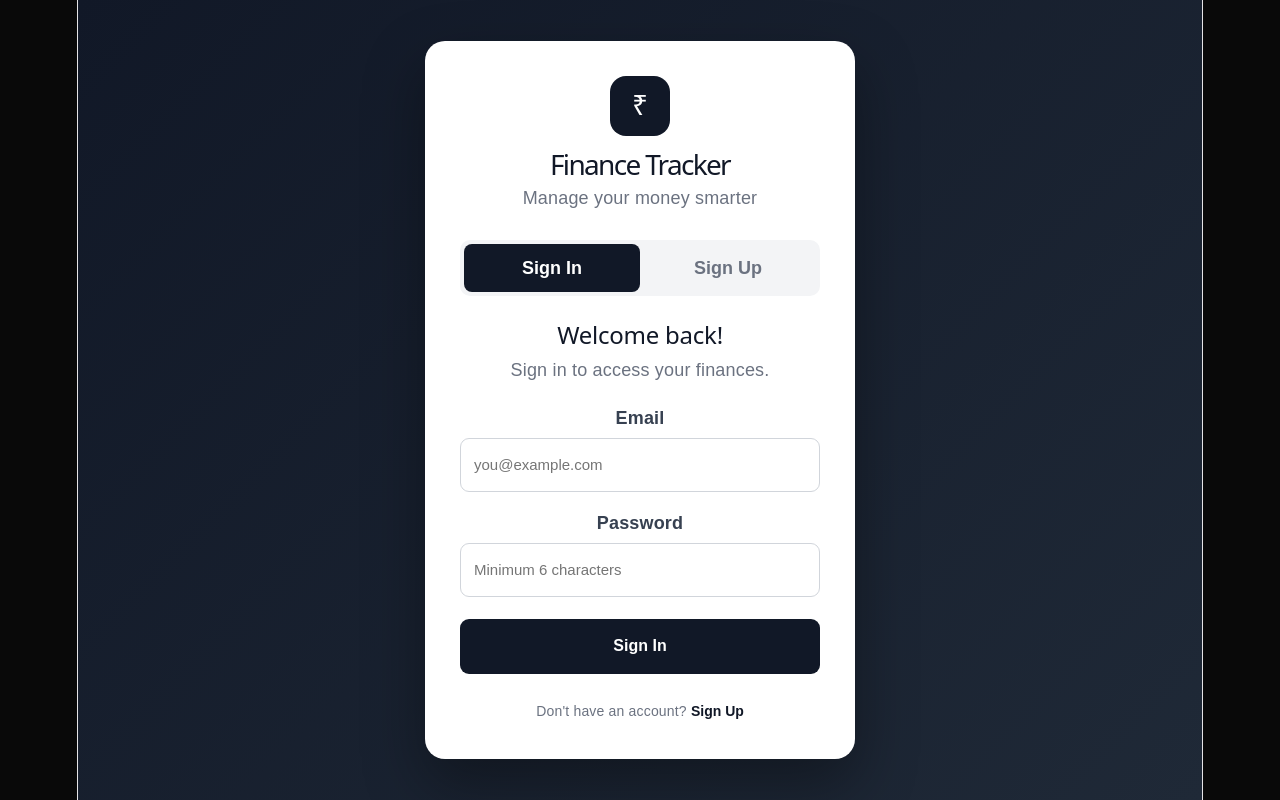
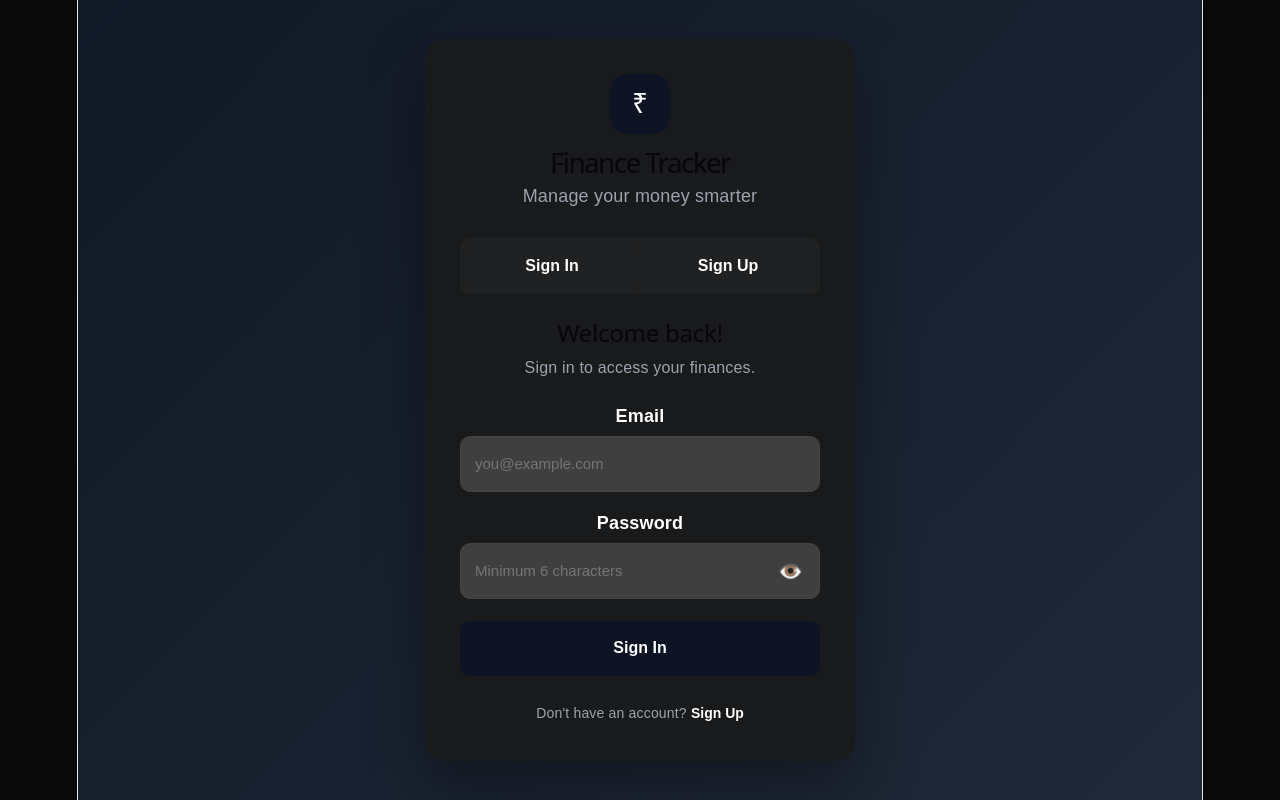
Before and after one commit to Rakib-251/Finance-Expense-Tracker, a React app in the folder frontend/: page / in a window 1280 px wide. Built offline with nearby package versions, Linux system fonts and the light colour scheme; the HTML template or start-up script is replaced by a standard one.

Commit message:
Add password visibility toggle

```diff
--- a/frontend/src/Auth.jsx
+++ b/frontend/src/Auth.jsx
@@ -12,9 +12,15 @@ function Auth({ onAuth }) {
         password: "",
     });
 
+    const [showPassword, setShowPassword] = useState(false);
+
     const [loading, setLoading] = useState(false);
     const [error, setError] = useState("");
     const [message, setMessage] = useState("");
+
+    // ===============================
+    // HANDLE INPUT
+    // ===============================
 
     const handleChange = (event) => {
         setFormData({
@@ -25,6 +31,10 @@ function Auth({ onAuth }) {
         setError("");
         setMessage("");
     };
+
+    // ===============================
+    // SUBMIT
+    // ===============================
 
     const handleSubmit = async (event) => {
         event.preventDefault();
@@ -60,6 +70,15 @@ function Auth({ onAuth }) {
                 }
             );
 
+            const contentType =
+                response.headers.get("content-type");
+
+            if (!contentType?.includes("application/json")) {
+                throw new Error(
+                    "Server returned an invalid response. Please make sure the backend is deployed."
+                );
+            }
+
             const result = await response.json();
 
             if (!response.ok || !result.success) {
@@ -68,6 +87,10 @@ function Auth({ onAuth }) {
                         "Something went wrong"
                 );
             }
+
+            // ===============================
+            // LOGIN SUCCESS
+            // ===============================
 
             if (isLogin) {
                 localStorage.setItem(
@@ -81,7 +104,13 @@ function Auth({ onAuth }) {
                 );
 
                 onAuth(result.data);
-            } else {
+            }
+
+            // ===============================
+            // SIGNUP SUCCESS
+            // ===============================
+
+            else {
                 setMessage(
                     "Account created successfully! Please sign in."
                 );
@@ -93,21 +122,34 @@ function Auth({ onAuth }) {
                     email: formData.email,
                     password: "",
                 });
+
+                setShowPassword(false);
             }
+
         } catch (error) {
-            console.error("Authentication error:", error);
+            console.error(
+                "Authentication error:",
+                error
+            );
 
             setError(error.message);
+
         } finally {
             setLoading(false);
         }
     };
+
+    // ===============================
+    // SWITCH LOGIN / SIGNUP
+    // ===============================
 
     const switchMode = () => {
         setIsLogin(!isLogin);
 
         setError("");
         setMessage("");
+
+        setShowPassword(false);
 
         setFormData({
             name: "",
@@ -135,15 +177,19 @@ function Auth({ onAuth }) {
                 style={{
                     width: "100%",
                     maxWidth: "430px",
-                    background: "#ffffff",
+                    background: "#181a1b",
                     borderRadius: "20px",
                     padding: "35px",
                     boxSizing: "border-box",
                     boxShadow:
                         "0 25px 60px rgba(0,0,0,0.35)",
+                    color: "#ffffff",
                 }}
             >
-                {/* LOGO */}
+
+                {/* ===============================
+                    LOGO
+                =============================== */}
 
                 <div
                     style={{
@@ -156,7 +202,7 @@ function Auth({ onAuth }) {
                             width: "60px",
                             height: "60px",
                             borderRadius: "16px",
-                            background: "#111827",
+                            background: "#0f1424",
                             color: "#ffffff",
                             display: "flex",
                             alignItems: "center",
@@ -173,7 +219,6 @@ function Auth({ onAuth }) {
                         style={{
                             margin: 0,
                             fontSize: "28px",
-                            color: "#111827",
                         }}
                     >
                         Finance Tracker
@@ -182,19 +227,21 @@ function Auth({ onAuth }) {
                     <p
                         style={{
                             marginTop: "8px",
-                            color: "#6b7280",
+                            color: "#9ca3af",
                         }}
                     >
                         Manage your money smarter
                     </p>
                 </div>
 
-                {/* TABS */}
+                {/* ===============================
+                    LOGIN / SIGNUP TABS
+                =============================== */}
 
                 <div
                     style={{
                         display: "flex",
-                        background: "#f3f4f6",
+                        background: "#202122",
                         borderRadius: "10px",
                         padding: "4px",
                         marginBottom: "25px",
@@ -206,6 +253,7 @@ function Auth({ onAuth }) {
                             setIsLogin(true);
                             setError("");
                             setMessage("");
+                            setShowPassword(false);
                         }}
                         style={{
                             flex: 1,
@@ -215,11 +263,10 @@ function Auth({ onAuth }) {
                             cursor: "pointer",
                             fontWeight: "600",
                             background: isLogin
-                                ? "#111827"
+                                ? "#202122"
                                 : "transparent",
-                            color: isLogin
-                                ? "#ffffff"
-                                : "#6b7280",
+                            color: "#ffffff",
+                            fontSize: "16px",
                         }}
                     >
                         Sign In
@@ -231,6 +278,7 @@ function Auth({ onAuth }) {
                             setIsLogin(false);
                             setError("");
                             setMessage("");
+                            setShowPassword(false);
                         }}
                         style={{
                             flex: 1,
@@ -240,21 +288,24 @@ function Auth({ onAuth }) {
                             cursor: "pointer",
                             fontWeight: "600",
                             background: !isLogin
-                                ? "#111827"
+                                ? "#0f1424"
                                 : "transparent",
-                            color: !isLogin
-                                ? "#ffffff"
-                                : "#6b7280",
+                            color: "#ffffff",
+                            fontSize: "16px",
                         }}
                     >
                         Sign Up
                     </button>
                 </div>
 
+                {/* ===============================
+                    TITLE
+                =============================== */}
+
                 <h2
                     style={{
                         marginBottom: "8px",
-                        color: "#111827",
+                        textAlign: "center",
                     }}
                 >
                     {isLogin
@@ -266,7 +317,9 @@ function Auth({ onAuth }) {
                     style={{
                         marginTop: 0,
                         marginBottom: "22px",
-                        color: "#6b7280",
+                        color: "#9ca3af",
+                        textAlign: "center",
+                        fontSize: "16px",
                     }}
                 >
                     {isLogin
@@ -274,43 +327,54 @@ function Auth({ onAuth }) {
                         : "Start managing your personal finances."}
                 </p>
 
-                {/* ERROR */}
+                {/* ===============================
+                    ERROR
+                =============================== */}
 
                 {error && (
                     <div
                         style={{
-                            background: "#fee2e2",
-                            color: "#b91c1c",
+                            background: "#650000",
+                            color: "#ff5c5c",
                             padding: "12px",
-                            borderRadius: "8px",
+                            borderRadius: "10px",
                             marginBottom: "18px",
                             fontSize: "14px",
+                            textAlign: "center",
                         }}
                     >
                         {error}
                     </div>
                 )}
 
-                {/* SUCCESS */}
+                {/* ===============================
+                    SUCCESS
+                =============================== */}
 
                 {message && (
                     <div
                         style={{
-                            background: "#dcfce7",
-                            color: "#15803d",
+                            background: "#064e3b",
+                            color: "#6ee7b7",
                             padding: "12px",
-                            borderRadius: "8px",
+                            borderRadius: "10px",
                             marginBottom: "18px",
                             fontSize: "14px",
+                            textAlign: "center",
                         }}
                     >
                         {message}
                     </div>
                 )}
 
-                {/* FORM */}
+                {/* ===============================
+                    FORM
+                =============================== */}
 
                 <form onSubmit={handleSubmit}>
+
+                    {/* NAME */}
+
                     {!isLogin && (
                         <>
                             <label
@@ -318,7 +382,7 @@ function Auth({ onAuth }) {
                                     display: "block",
                                     marginBottom: "7px",
                                     fontWeight: "600",
-                                    color: "#374151",
+                                    textAlign: "center",
                                 }}
                             >
                                 Name
@@ -333,25 +397,31 @@ function Auth({ onAuth }) {
                                 required
                                 style={{
                                     width: "100%",
-                                    padding: "13px",
-                                    boxSizing: "border-box",
+                                    padding: "14px",
+                                    boxSizing:
+                                        "border-box",
                                     border:
-                                        "1px solid #d1d5db",
-                                    borderRadius: "9px",
+                                        "1px solid #444",
+                                    borderRadius: "10px",
                                     marginBottom: "18px",
                                     fontSize: "15px",
+                                    background:
+                                        "#3f3f3f",
+                                    color: "#ffffff",
                                     outline: "none",
                                 }}
                             />
                         </>
                     )}
 
+                    {/* EMAIL */}
+
                     <label
                         style={{
                             display: "block",
                             marginBottom: "7px",
                             fontWeight: "600",
-                            color: "#374151",
+                            textAlign: "center",
                         }}
                     >
                         Email
@@ -366,30 +436,44 @@ function Auth({ onAuth }) {
                         required
                         style={{
                             width: "100%",
-                            padding: "13px",
+                            padding: "14px",
                             boxSizing: "border-box",
                             border:
-                                "1px solid #d1d5db",
-                            borderRadius: "9px",
+                                "1px solid #444",
+                            borderRadius: "10px",
                             marginBottom: "18px",
                             fontSize: "15px",
+                            background: "#3f3f3f",
+                            color: "#ffffff",
                             outline: "none",
                         }}
                     />
+
+                    {/* PASSWORD */}
 
                     <label
                         style={{
                             display: "block",
                             marginBottom: "7px",
                             fontWeight: "600",
-                            color: "#374151",
+                            textAlign: "center",
                         }}
                     >
                         Password
                     </label>
 
+                    <div
+                        style={{
+                            position: "relative",
+                            marginBottom: "22px",
+                        }}
+                    >
                         <input
-                        type="password"
+                            type={
+                                showPassword
+                                    ? "text"
+                                    : "password"
+                            }
                             name="password"
                             value={formData.password}
                             onChange={handleChange}
@@ -398,16 +482,56 @@ function Auth({ onAuth }) {
                             required
                             style={{
                                 width: "100%",
-                            padding: "13px",
-                            boxSizing: "border-box",
+                                padding: "14px 50px 14px 14px",
+                                boxSizing:
+                                    "border-box",
                                 border:
-                                "1px solid #d1d5db",
-                            borderRadius: "9px",
-                            marginBottom: "22px",
+                                    "1px solid #444",
+                                borderRadius: "10px",
                                 fontSize: "15px",
+                                background:
+                                    "#3f3f3f",
+                                color: "#ffffff",
                                 outline: "none",
                             }}
                         />
+
+                        {/* EYE BUTTON */}
+
+                        <button
+                            type="button"
+                            onClick={() =>
+                                setShowPassword(
+                                    !showPassword
+                                )
+                            }
+                            aria-label={
+                                showPassword
+                                    ? "Hide password"
+                                    : "Show password"
+                            }
+                            style={{
+                                position: "absolute",
+                                right: "12px",
+                                top: "50%",
+                                transform:
+                                    "translateY(-50%)",
+                                border: "none",
+                                background:
+                                    "transparent",
+                                color: "#d1d5db",
+                                cursor: "pointer",
+                                fontSize: "20px",
+                                padding: "5px",
+                            }}
+                        >
+                            {showPassword
+                                ? "🙈"
+                                : "👁️"}
+                        </button>
+                    </div>
+
+                    {/* SUBMIT BUTTON */}
 
                     <button
                         type="submit"
@@ -418,8 +542,8 @@ function Auth({ onAuth }) {
                             border: "none",
                             borderRadius: "9px",
                             background: loading
-                                ? "#6b7280"
-                                : "#111827",
+                                ? "#4b5563"
+                                : "#0f1424",
                             color: "#ffffff",
                             fontSize: "16px",
                             fontWeight: "700",
@@ -436,13 +560,15 @@ function Auth({ onAuth }) {
                     </button>
                 </form>
 
-                {/* SWITCH */}
+                {/* ===============================
+                    SWITCH
+                =============================== */}
 
                 <p
                     style={{
                         textAlign: "center",
                         marginTop: "24px",
-                        color: "#6b7280",
+                        color: "#9ca3af",
                         fontSize: "14px",
                     }}
                 >
@@ -456,7 +582,7 @@ function Auth({ onAuth }) {
                         style={{
                             border: "none",
                             background: "none",
-                            color: "#111827",
+                            color: "#ffffff",
                             fontWeight: "700",
                             cursor: "pointer",
                             padding: 0,
@@ -467,6 +593,7 @@ function Auth({ onAuth }) {
                             : "Sign In"}
                     </button>
                 </p>
+
             </div>
         </div>
     );
```
Lines whose indentation alone changed are shown as unchanged.
